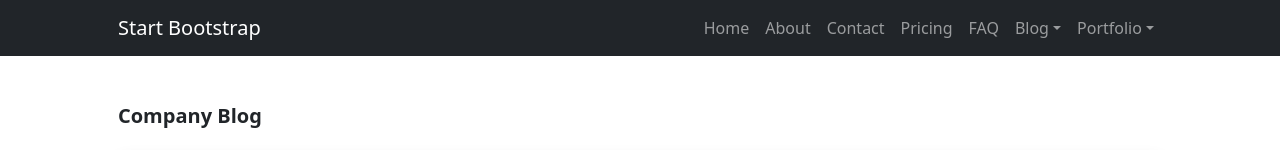
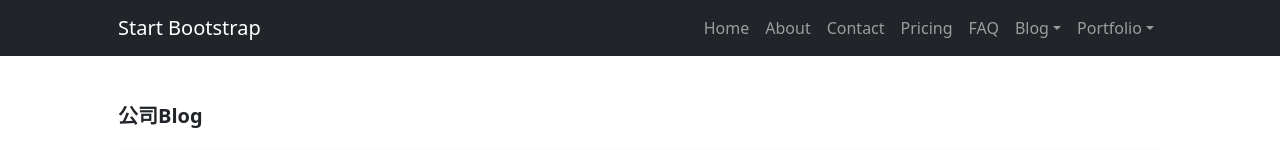
Before and after one commit to siaosyuan/my-wesibe, a plain HTML site: page blog-home.html in a window 1280 px wide. Shown: the top 150 px of the page. Drawn offline with nearby package versions, Linux system fonts and the light colour scheme.

Commit message:
修改blog-home標題

```diff
--- a/blog-home.html
+++ b/blog-home.html
@@ -48,7 +48,7 @@
             <!-- Page Content-->
             <section class="py-5">
                 <div class="container px-5">
-                    <h1 class="fw-bolder fs-5 mb-4">Company Blog</h1>
+                    <h1 class="fw-bolder fs-5 mb-4">公司Blog</h1>
                     <div class="card border-0 shadow rounded-3 overflow-hidden">
                         <div class="card-body p-0">
                             <div class="row gx-0">
```
